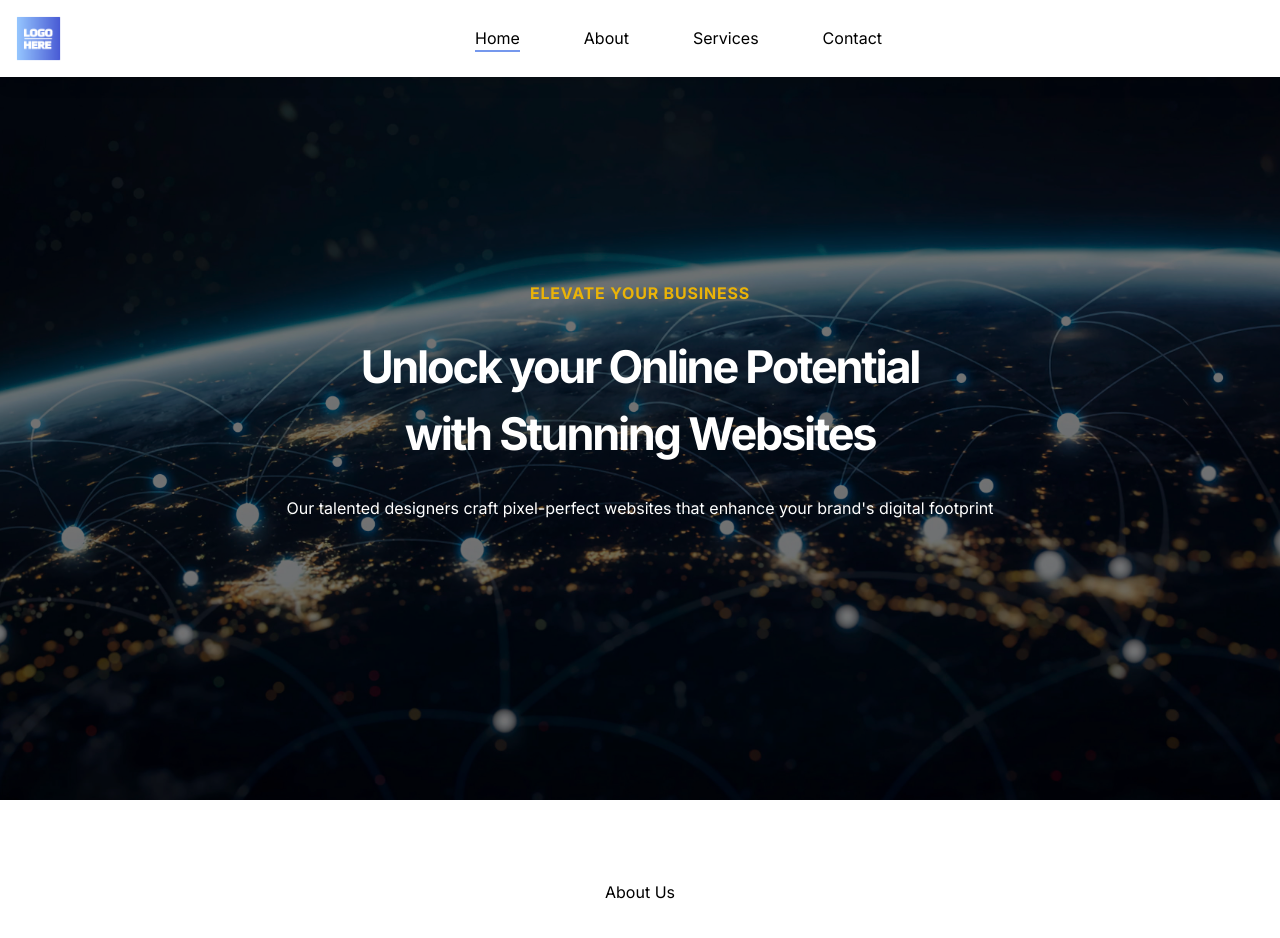
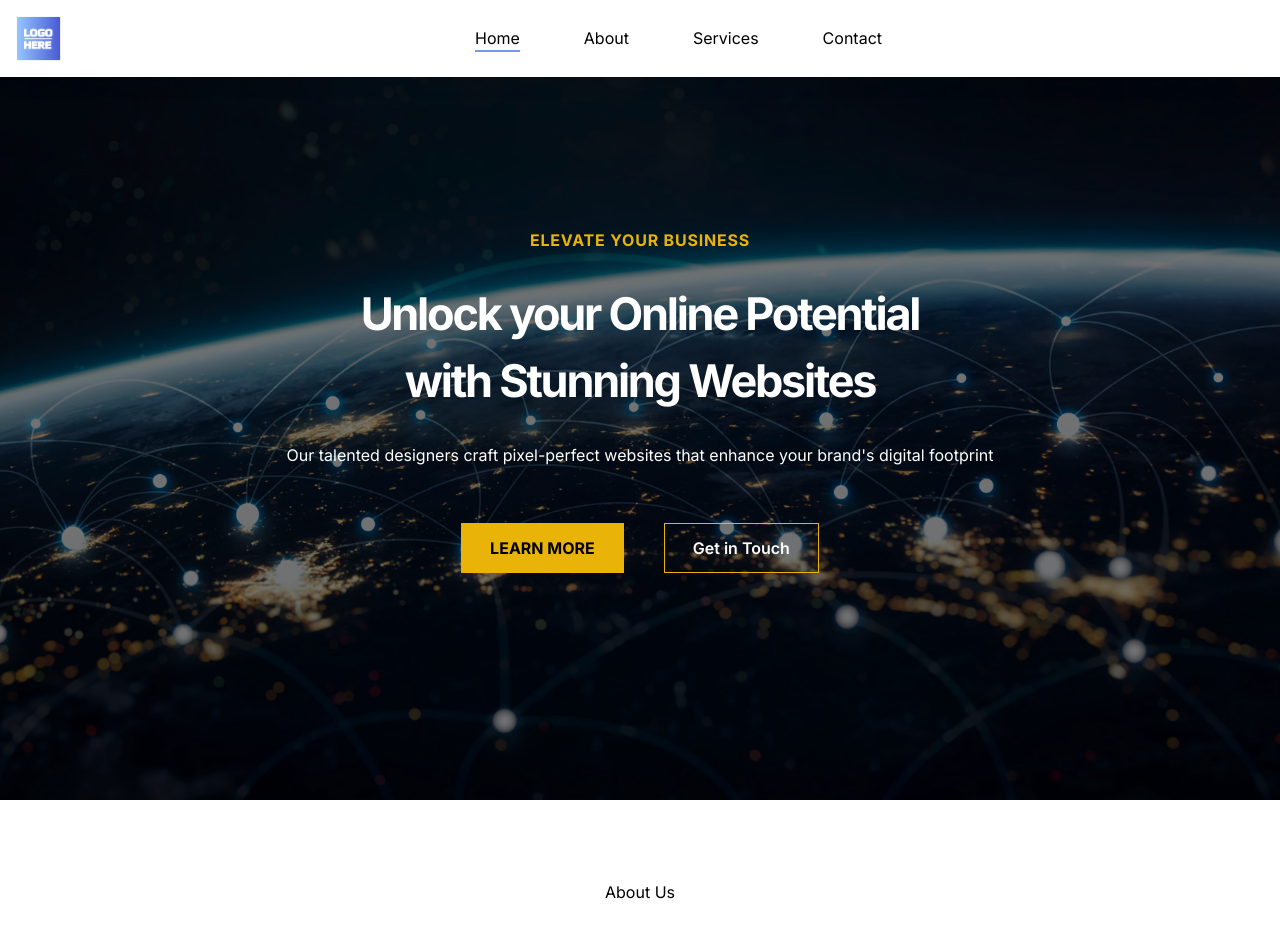
Before and after one commit to dna-projects/web-design-template, a Next.js app: page / in a window 1280 px wide. Shown: the top 938 px of the page. Built offline with nearby package versions, Linux system fonts and the light colour scheme.

Commit message:
Landing page buttons to redirect to About Us page and Contact Page. Primary color added to tailwind config.

```diff
--- a/app/page.tsx
+++ b/app/page.tsx
@@ -1,5 +1,7 @@
 import Navbar from '../components/Navbar'
 import Footer from '../components/Footer'
+
+import Link from 'next/link';
 import Image from "next/image";
 
 export default function Home() {
@@ -8,13 +10,25 @@ export default function Home() {
       <Navbar />
       <main className='flex flex-col min-h-screen'>
 
-        {/* Landing image and content */}
-        <div className='landing-image flex justify-center relative w-full h-screen'>
+        {/* Landing container */}
+        <div className='landing-image flex flex-col justify-center relative w-full h-screen'>
           <div className='flex justify-center absolute bg-black opacity-55 w-full h-full'></div>
+
+          {/* Content */}
           <div className='flex flex-col self-center items-center z-20 px-5'>
             <div className='text-center text-yellow-500 font-bold tracking-wider'>ELEVATE YOUR BUSINESS</div>
             <h1 className='text-center text-[35px] text-white font-bold tracking-tighter max-w-[600px] mt-7 md:text-[45px]'>Unlock your Online Potential with Stunning Websites</h1>
-            <p className='text-center text-white  mt-7'>Our talented designers craft pixel-perfect websites that enhance your brand's digital footprint</p>
+            <p className='text-center text-white mt-7'>Our talented designers craft pixel-perfect websites that enhance your brand&apos;s digital footprint</p>
+          </div>
+
+          {/* Buttons */}
+          <div className='flex flex-row justify-center gap-10 z-20 mt-14'>
+            <Link href='/about'>
+              <div className='border border-yellow-500 bg-yellow-500 font-bold px-7 py-3 hover:bg-white hover:border-white duration-200'>LEARN MORE</div>
+            </Link>
+            <Link href='/contact'>
+              <button className='border border-yellow-500 text-white font-semibold px-7 py-3 hover:bg-white hover:text-black hover:border-white duration-200 '>Get in Touch</button>
+            </Link>
           </div>
         </div>
 
--- a/components/Footer.tsx
+++ b/components/Footer.tsx
@@ -23,7 +23,7 @@ export default function Footer() {
                     <div className='flex flex-wrap justify-between self-center w-full max-w-[320px] sm:max-w-[600px] gap-14 md:flex-row'>
                         <div className='flex flex-col'>
                             <h2 className='font-semibold text-lg mb-3'>INFORMATION</h2>
-                            <div className='w-[90px] h-0.5 bg-[#7598ED] mb-3'></div>
+                            <div className='w-[90px] h-0.5 bg-primary mb-3'></div>
                             <div className='mb-3'>
                                 <Link href='/' className='duration-100 hover:text-[#A0A0A0]'>Home</Link>
                             </div>
@@ -39,7 +39,7 @@ export default function Footer() {
                         </div>
                         <div className='flex flex-col'>
                             <h2 className='font-semibold text-lg mb-3'>SERVICES</h2>
-                            <div className='w-[90px] h-0.5 bg-[#7598ED] mb-3'></div>
+                            <div className='w-[90px] h-0.5 bg-primary mb-3'></div>
                             <div className='mb-3'>Service 1</div>
                             <div className='mb-3'>Service 2</div>
                             <div>Service 3</div>
--- a/components/Navbar.tsx
+++ b/components/Navbar.tsx
@@ -43,27 +43,27 @@ export default function Navbar() {
                 <div className='hidden justify-center self-center w-full gap-16 lg:flex'>
                     <Link href='/' className={`group flex flex-col ${currentPath === '/' ? 'active' : ''}`}>
                         <div>Home</div>
-                        <div className={`h-0.5 bg-[#7598ED] transition-width duration-300 ${currentPath === '/' ? 'w-full' : 'w-0 group-hover:w-full'}`}></div>
+                        <div className={`h-0.5 bg-primary transition-width duration-300 ${currentPath === '/' ? 'w-full' : 'w-0 group-hover:w-full'}`}></div>
                     </Link>
                     <Link href='/about' className={`group flex flex-col ${currentPath === '/about' ? 'active' : ''}`}>
                         <div>About</div>
-                        <div className={`h-0.5 bg-[#7598ED] transition-width duration-300 ${currentPath === '/about' ? 'w-full' : 'w-0 group-hover:w-full'}`}></div>
+                        <div className={`h-0.5 bg-primary transition-width duration-300 ${currentPath === '/about' ? 'w-full' : 'w-0 group-hover:w-full'}`}></div>
                     </Link>
                     <Link href='/services' className={`group flex flex-col ${currentPath === '/services' ? 'active' : ''}`}>
                         <div>Services</div>
-                        <div className={`h-0.5 bg-[#7598ED] transition-width duration-300 ${currentPath === '/services' ? 'w-full' : 'w-0 group-hover:w-full'}`}></div>
+                        <div className={`h-0.5 bg-primary transition-width duration-300 ${currentPath === '/services' ? 'w-full' : 'w-0 group-hover:w-full'}`}></div>
                     </Link>
                     {/* <Link href='/gallery' className={`group flex flex-col ${currentPath === '/gallery' ? 'active' : ''}`}>
                         <div>Gallery</div>
-                        <div className={`h-0.5 bg-[#7598ED] transition-width duration-300 ${currentPath === '/gallery' ? 'w-full' : 'w-0 group-hover:w-full'}`}></div>
+                        <div className={`h-0.5 bg-primary transition-width duration-300 ${currentPath === '/gallery' ? 'w-full' : 'w-0 group-hover:w-full'}`}></div>
                     </Link>
                     <Link href='/reviews' className={`group flex flex-col ${currentPath === '/reviews' ? 'active' : ''}`}>
                         <div>Reviews</div>
-                        <div className={`h-0.5 bg-[#7598ED] transition-width duration-300 ${currentPath === '/reviews' ? 'w-full' : 'w-0 group-hover:w-full'}`}></div>
+                        <div className={`h-0.5 bg-primary transition-width duration-300 ${currentPath === '/reviews' ? 'w-full' : 'w-0 group-hover:w-full'}`}></div>
                     </Link> */}
                     <Link href='/contact' className={`group flex flex-col ${currentPath === '/contact' ? 'active' : ''}`}>
                         <div>Contact</div>
-                        <div className={`h-0.5 bg-[#7598ED] transition-width duration-300 ${currentPath === '/contact' ? 'w-full' : 'w-0 group-hover:w-full'}`}></div>
+                        <div className={`h-0.5 bg-primary transition-width duration-300 ${currentPath === '/contact' ? 'w-full' : 'w-0 group-hover:w-full'}`}></div>
                     </Link>
                 </div>
 
--- a/tailwind.config.ts
+++ b/tailwind.config.ts
@@ -11,6 +11,9 @@ const config: Config = {
       backgroundImage: {
 
       },
+      colors: {
+        'primary': '#7598ED',
+      },
       screen: {
         'xs': '512px',
         '3xl': '1792px',
```
